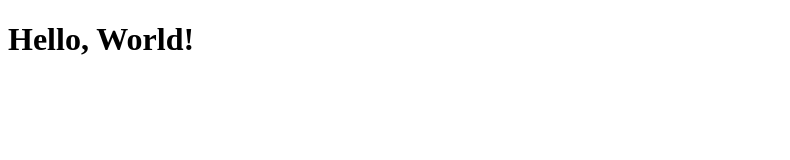
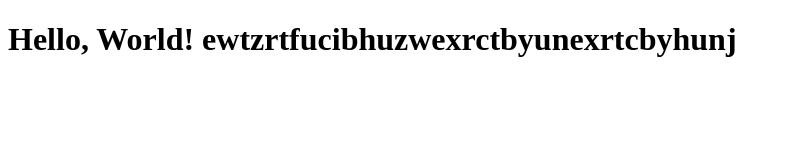
Before and after one commit to Mohd-riyaz/azure, a plain HTML site: page index.html in a window 1280 px wide. Shown: the whole page, without its empty margins (0-790 px from the left). Drawn offline with Linux system fonts and the light colour scheme.

Commit message:
Update index.html

```diff
--- a/index.html
+++ b/index.html
@@ -6,6 +6,6 @@
     <title>Hello World</title>
 </head>
 <body>
-    <h1>Hello, World!</h1>
+    <h1>Hello, World! ewtzrtfucibhuzwexrctbyunexrtcbyhunj</h1>
 </body>
 </html>
```
